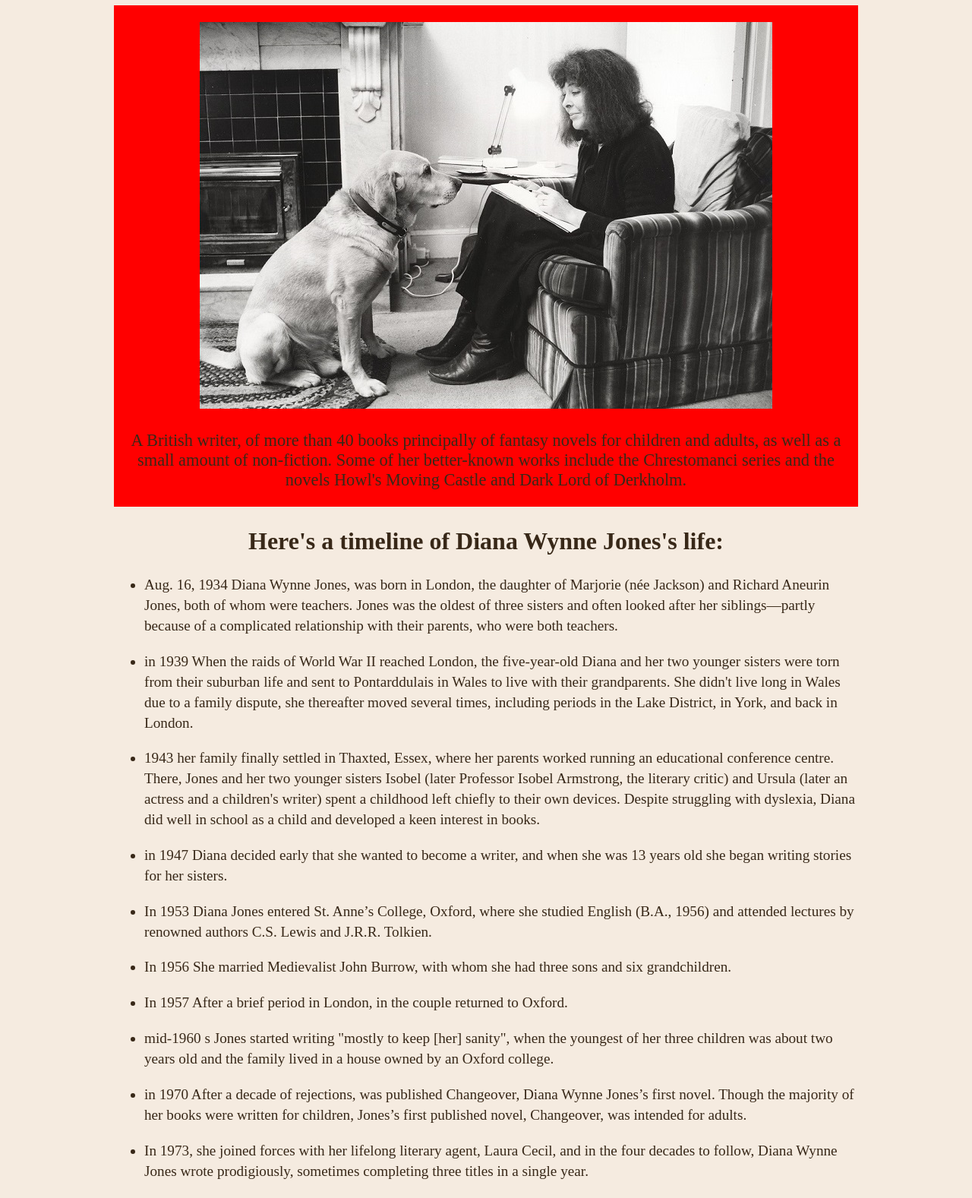
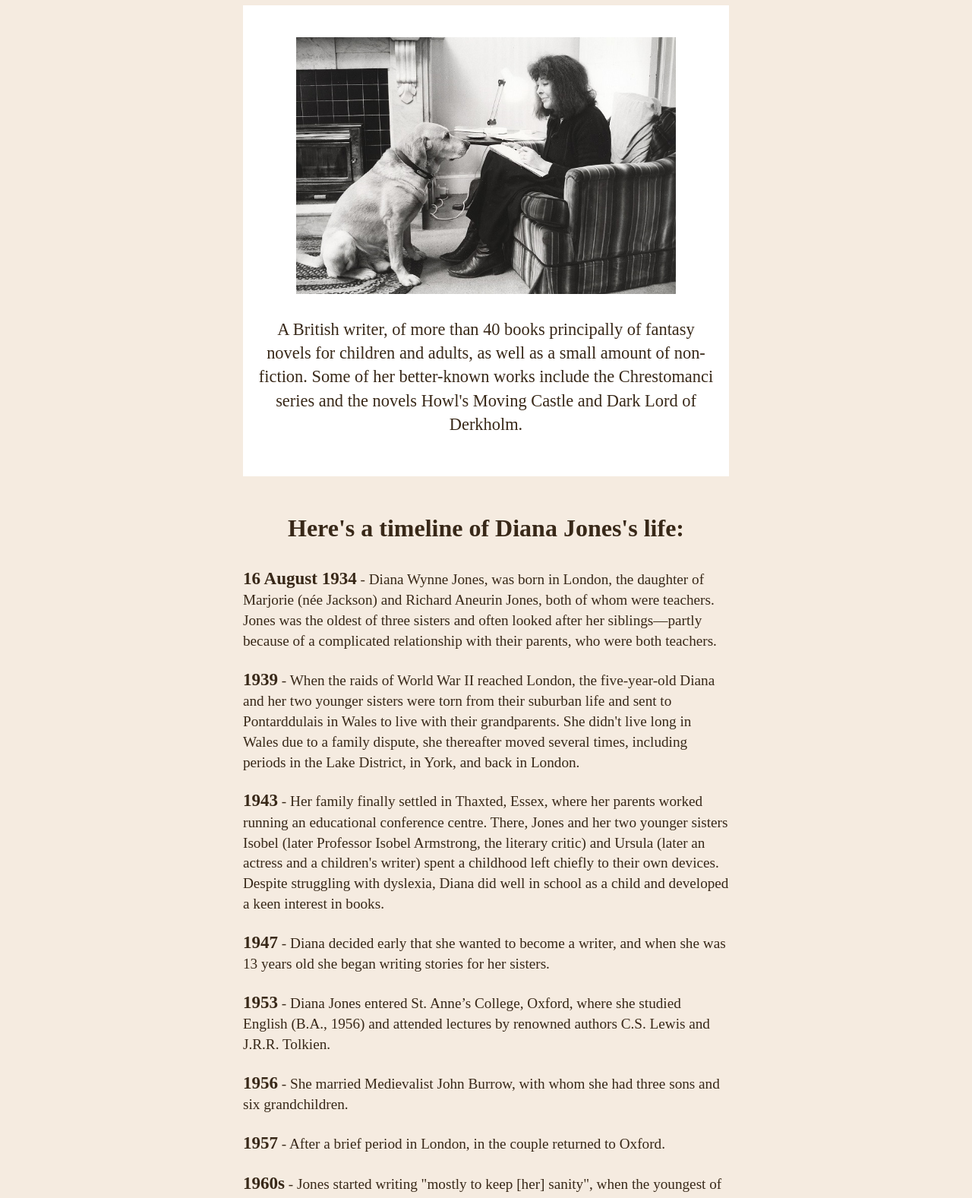
Before and after one commit to Ladzha/DI-Bootcamp-Stage1, a plain HTML site: page Final-Project/index.html in a window 1280 px wide. Shown: the part 184-1761 px from the top of the page at 76% size. Drawn offline with Linux system fonts and the light colour scheme.

Commit message:
add some design

```diff
--- a/Final-Project/index.html
+++ b/Final-Project/index.html
@@ -22,9 +22,11 @@
     <article>
 
         <div class="about">
+
             <p>
                 <img src="Diana-Wynne-Jones-and-Caspian-the-dog.jpg" alt="Diana Wynne Jones" title="Diana Wynne Jones">
             </p>
+
             <p>
                 A British writer,
                 of more than 40 books principally of fantasy novels
@@ -36,28 +38,28 @@
 
 
         <div id="timeline">
-            <h2>Here's a timeline of Diana Wynne Jones's life:</h2>
+            <h2>Here's a timeline of Diana Jones's life:</h2>
             <p class="biography">
                 <ul>
-                    <li> Aug. 16, 1934  Diana Wynne Jones, was born in London,
+                    <li> <span class="year">16 August 1934</span>  -  Diana Wynne Jones, was born in London,
                     the daughter of Marjorie (née Jackson) and Richard Aneurin Jones,
                     both of whom were teachers. Jones was the oldest of three sisters and often looked
                     after her siblings—partly because of a complicated relationship with their parents,
                     who were both teachers. </li>
-                    <li> in 1939 When the raids of World War II reached London, the five-year-old Diana and her two younger sisters were torn from their suburban life and sent to Pontarddulais in Wales to live with their grandparents. She didn't live long in Wales due to a family dispute, she thereafter moved several times, including periods in the Lake District, in York, and back in London.</li>
-                    <li>1943 her family finally settled in Thaxted, Essex, where her parents worked running an educational conference centre.  There, Jones and her two younger sisters Isobel (later Professor Isobel Armstrong, the literary critic) and Ursula (later an actress and a children's writer) spent a childhood left chiefly to their own devices. Despite struggling with dyslexia, Diana did well in school as a child and developed a keen interest in books.</li>
-                    <li>in 1947  Diana decided early that she wanted to become a writer, and when she was 13 years old she began writing stories for her sisters.</li>
-                    <li>In 1953 Diana Jones entered St. Anne’s College, Oxford, where she studied English (B.A., 1956) and attended lectures by renowned authors C.S. Lewis and J.R.R. Tolkien. </li>
-                    <li>In 1956 She married Medievalist John Burrow, with whom she had three sons and six grandchildren. </li>
-                    <li>In 1957 After a brief period in London, in the couple returned to Oxford.</li>
-                    <li>mid-1960 s Jones started writing "mostly to keep [her] sanity", when the youngest of her three children was about two years old and the family lived in a house owned by an Oxford college.
+                    <li> <span class="year">1939</span> - When the raids of World War II reached London, the five-year-old Diana and her two younger sisters were torn from their suburban life and sent to Pontarddulais in Wales to live with their grandparents. She didn't live long in Wales due to a family dispute, she thereafter moved several times, including periods in the Lake District, in York, and back in London.</li>
+                    <li><span class="year">1943</span> - Her family finally settled in Thaxted, Essex, where her parents worked running an educational conference centre.  There, Jones and her two younger sisters Isobel (later Professor Isobel Armstrong, the literary critic) and Ursula (later an actress and a children's writer) spent a childhood left chiefly to their own devices. Despite struggling with dyslexia, Diana did well in school as a child and developed a keen interest in books.</li>
+                    <li><span class="year">1947</span> - Diana decided early that she wanted to become a writer, and when she was 13 years old she began writing stories for her sisters.</li>
+                    <li><span class="year">1953</span> - Diana Jones entered St. Anne’s College, Oxford, where she studied English (B.A., 1956) and attended lectures by renowned authors C.S. Lewis and J.R.R. Tolkien. </li>
+                    <li><span class="year">1956</span> - She married Medievalist John Burrow, with whom she had three sons and six grandchildren. </li>
+                    <li><span class="year">1957</span> - After a brief period in London, in the couple returned to Oxford.</li>
+                    <li><span class="year">1960s</span> - Jones started writing "mostly to keep [her] sanity", when the youngest of her three children was about two years old and the family lived in a house owned by an Oxford college.
                     </li>
-                    <li>in 1970 After a decade of rejections, was published Changeover, Diana Wynne Jones’s first novel. Though the majority of her books were written for children, Jones’s first published novel, Changeover, was intended for adults. </li>
-                    <li>In 1973, she joined forces with her lifelong literary agent, Laura Cecil, and in the four decades to follow, Diana Wynne Jones wrote prodigiously, sometimes completing three titles in a single year. </li>
-                    <li>in 1976 Diana with her family moving to Bristol</li>
-                    <li>in 2009 Jones was diagnosed with lung cancer. She underwent surgery in July and reported to friends that the procedure had been successful.</li>
-                    <li>26 March 2011  She died on from the disease in  Bristol  England.  She was surrounded by her husband, three sons, and five grandchildren as she was cremated at Canford Cemetery.</li>
-                    <li>in 2012  Her last book, Earwig and the Witch, published by Greenwillow Books.</li>
+                    <li><span class="year">1970</span> - After a decade of rejections, was published Changeover, Diana Wynne Jones’s first novel. Though the majority of her books were written for children, Jones’s first published novel, Changeover, was intended for adults. </li>
+                    <li><span class="year">1973</span> - She joined forces with her lifelong literary agent, Laura Cecil, and in the four decades to follow, Diana Wynne Jones wrote prodigiously, sometimes completing three titles in a single year. </li>
+                    <li><span class="year">1976</span> - Diana with her family moving to Bristol</li>
+                    <li><span class="year">2009</span> - Diana Jones was diagnosed with lung cancer. She underwent surgery in July and reported to friends that the procedure had been successful.</li>
+                    <li><span class="year">26 March 2011</span> - She died on from the disease in  Bristol  England.  She was surrounded by her husband, three sons, and five grandchildren as she was cremated at Canford Cemetery.</li>
+                    <li><span class="year">2012</span> - Her last book, Earwig and the Witch, published by Greenwillow Books.</li>
                 </ul>
             </p>
 
@@ -65,10 +67,6 @@
 
     </article>
 
-    <aside>
-
-    </aside>
-
     <footer>
         To lean more about this wondeful woman click here
         <a href="https://en.wikipedia.org/wiki/Diana_Wynne_Jones">wikipedia.org</a>
--- a/Final-Project/style.css
+++ b/Final-Project/style.css
@@ -11,9 +11,16 @@ header nav, .book-card, table{
     box-shadow: 4px 3px 3px #d6ccc2;
 }
 
+header{
+    margin-left: auto;
+    margin-right:auto;
+}
+
 header h1{
     font-size: 3em;
     padding: 30px;
+    /* padding-left: 0px;
+    padding-right: 0px; */
     padding-bottom: 20px;
     margin-bottom: 0px;
     margin-top: 0px;
@@ -29,39 +36,63 @@ h2{
 nav {
     margin: 0px;
     padding: 10px;
+    padding-left: 0px;
 }
 nav li {
     display: inline;
     padding: 20px;
 }
 
+nav li:first-of-type{
+    margin-left: 0px;
+    padding-left: 0px;
+}
+
+nav li:first-of-type{
+    margin-left: 0px;
+    padding-left: 0px;
+}
+
 img{
-    width: auto;
+    width: 500px;
+    margin-left: auto;
+    margin-right:auto;
+}
+
+.about{
+    align-content: center;
+    margin-top: 10px;
+    padding: 20px;
+    padding-bottom: 30px;
+    font-size: 1.4em;
+    background-color: rgb(255, 255, 255);
+    margin-bottom: 20px;
 }
 article{
-    margin: 100px;
-    padding: 50px;
-    margin-top: 0px;
-    padding-top: 0px;
+    display: flex;
+    flex-direction: column;
+    width: 50%;
+    line-height: 1.4;
+    margin-left: auto;
+    margin-right:auto;
+    margin-bottom: 70px;
 }
 
 .biography+ul{
     text-align: left;
     font-size: 1.2em;
     line-height: 1.4;
+    padding-left: 0px;
 }
 
 .biography+ul li{
     margin-bottom: 20px;
+    list-style-type:none;
 }
-.biography .year{
 
-}
-.about{
-    align-content: center;
-    margin-top: 10px;
-    font-size: 1.4em;
-    background-color: red;
+.year{
+    font-size: 1.2em;
+    font-weight: bold;
 }
 
 /* Link style  */
```
Also changed, not shown: Final-Project/awards.html (+7 -1 lines), Final-Project/book-gallery.html (+1 -1 lines).
